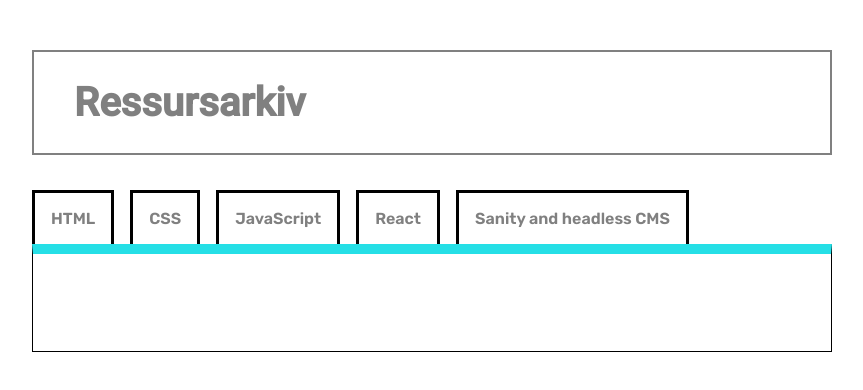
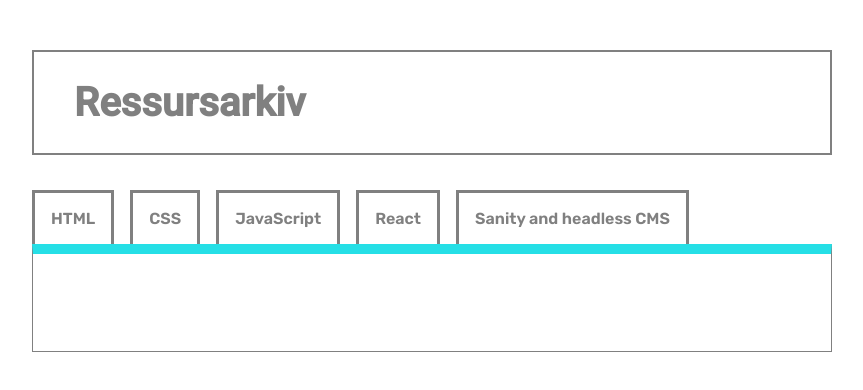
Before and after one commit to gruppe16/ressursarkiv, a React (Create React App) app: page / in a window 1280 px wide. Shown: the top 390 px of the page, without its empty margins (208-1071 px from the left). Built offline with nearby package versions, Linux system fonts and the light colour scheme.

Commit message:
css
css endring

```diff
--- a/src/css/main.css
+++ b/src/css/main.css
@@ -38,6 +38,7 @@
   font-size: 1rem;
   text-decoration: none;
   border-bottom: none;
+  border-color: var(--grey);
 }
 .tabslink:focus {
   background-color: var(--tabs_color);
@@ -53,6 +54,7 @@
   padding: 7px;
   padding-bottom: 90px;
   margin-top: 15px;
+  color: var(--grey);
 }
 .resource-info a {
   color: var(--tabs_color);
--- a/src/sass/main.scss
+++ b/src/sass/main.scss
@@ -43,6 +43,7 @@
 	font-size: 1rem;
 	text-decoration: none;
 	border-bottom: none;
+	border-color: var(--grey);
 	&:focus {
 		background-color: $background-color_1;
 		border-color: $border-color_2;
@@ -61,6 +62,7 @@
   padding: 7px;
   padding-bottom: 90px;
   margin-top: 15px;
+  color: var(--grey);
 		a{
 			color: var(--tabs_color);
 		}
```
